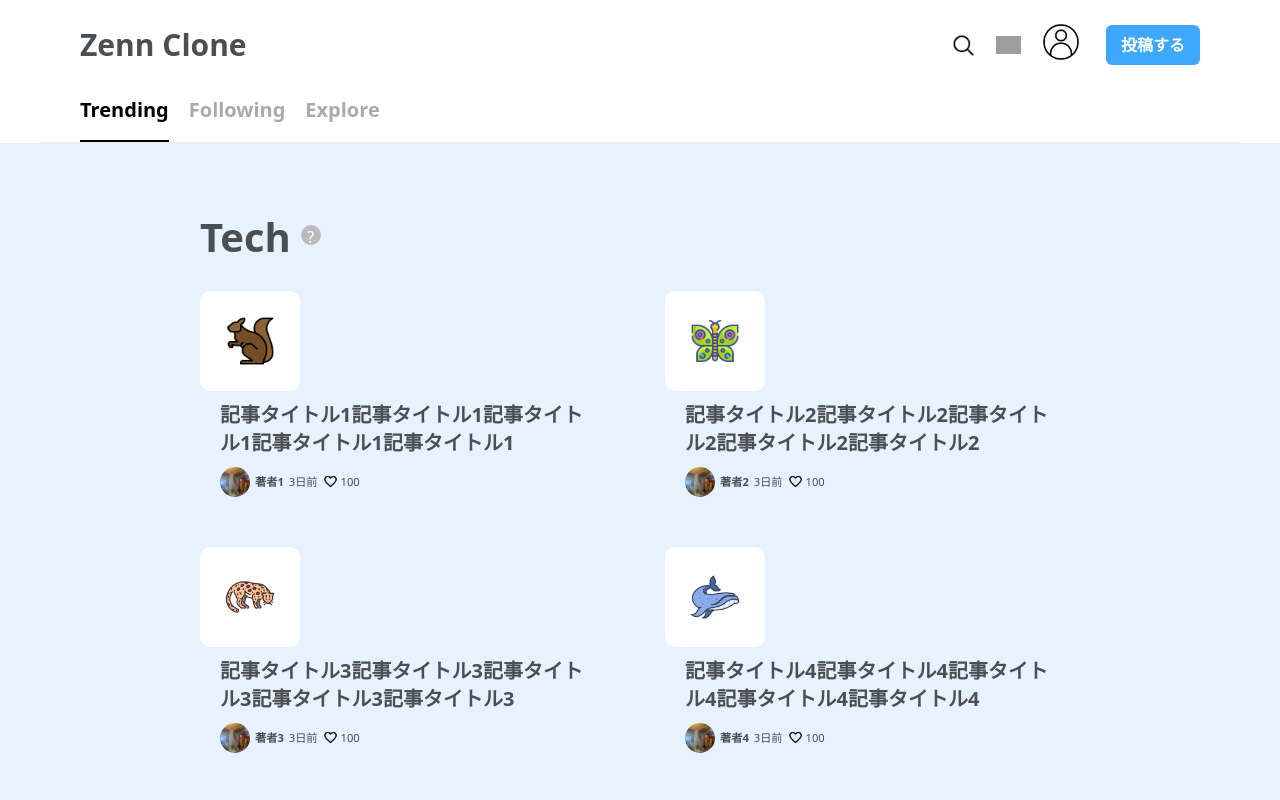
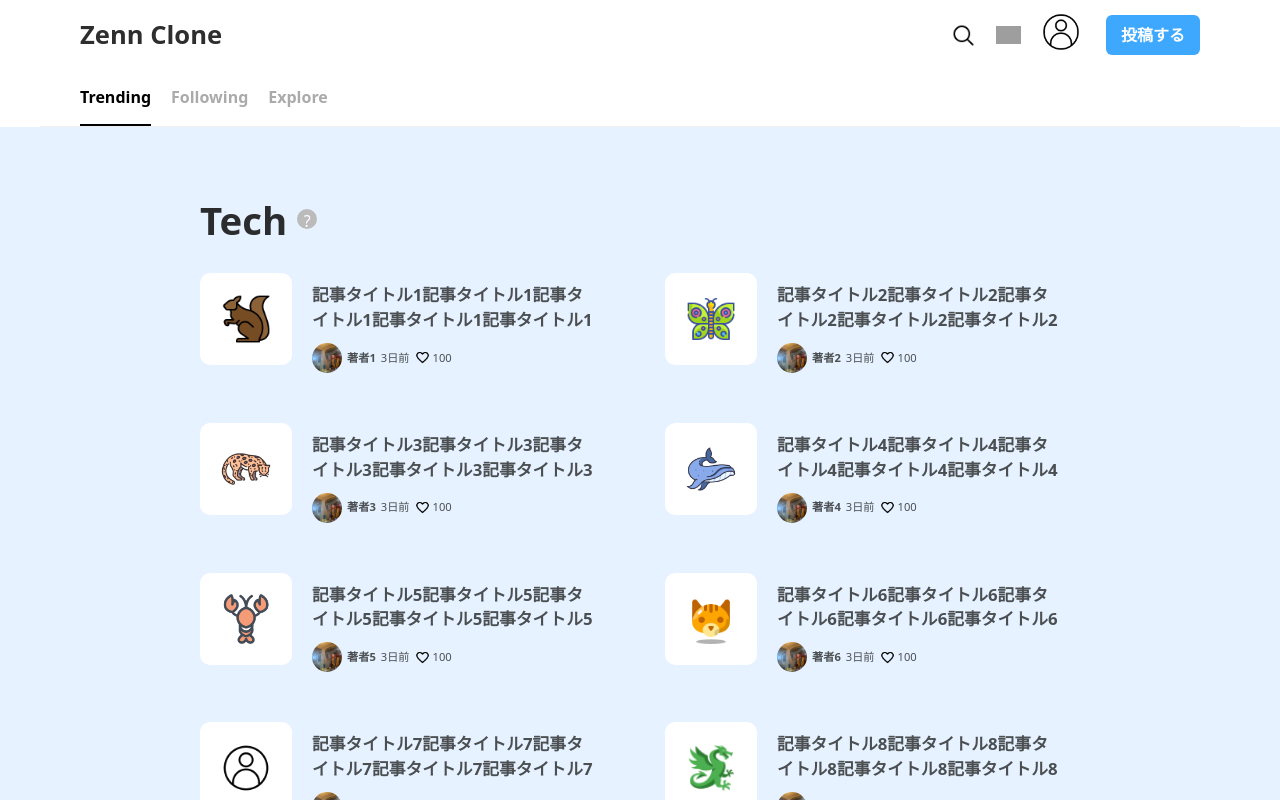
Before and after one commit to mmrakt/zenn-clone, a React (Vite) app: page / in a window 1280 px wide. Shown: the top 800 px of the page. Built offline with nearby package versions, Linux system fonts and the light colour scheme; grey boxes are pictures that could not be loaded.

Commit message:
fix style

```diff
--- a/src/components/category/category.module.scss
+++ b/src/components/category/category.module.scss
@@ -1,8 +1,5 @@
 @use "../../style" as *;
 
-// .section {
-//   padding: 70px 80px;
-// }
 .tech {
   background: $bg-color;
 }
@@ -18,7 +15,7 @@
 .title {
   display: flex;
   & h2 {
-    font-size: 40px;
+    font-size: 2.4rem;
   }
 }
 .tooltip {
@@ -79,19 +76,20 @@
 }
 .item {
   width: calc((100% - 50px) / 2);
-  display: flex;
 }
 .item_link {
   width: 100%;
+  display: flex;
 }
 .item_image {
   background: #fff;
   border-radius: 10px;
-  width: 100px;
-  height: 100px;
+  width: 92px;
+  height: 92px;
   display: flex;
   justify-content: center;
   align-items: center;
+  flex-shrink: 0;
 
   & img {
     width: 50px;
@@ -99,7 +97,7 @@
   }
 }
 .item_title {
-  font-size: 20px;
+  font-size: 1.05rem;
   color: $text-color;
   padding: 0 20px;
   margin-top: 10px;
--- a/src/components/header/header.module.scss
+++ b/src/components/header/header.module.scss
@@ -3,7 +3,7 @@
 .container {
   max-width: $full-width;
   margin: 0 auto;
-  padding: 10px 40px 0;
+  padding: 0 40px;
 }
 .top {
   display: flex;
@@ -12,7 +12,7 @@
   height: 70px;
 }
 .title > h1 {
-  font-size: 30px;
+  font-size: 1.6rem;
 }
 .menu {
   display: flex;
@@ -128,7 +128,7 @@
     border-bottom: 1px solid #eee;
 
     & li {
-      font-size: 1.25em;
+      font-size: 1em;
       font-weight: bold;
       padding: 15px 0;
       color: #aaa;
--- a/src/style/_main.scss
+++ b/src/style/_main.scss
@@ -3,7 +3,7 @@
 
 body {
   background: #fff;
-  color: #4b4f52;
+  color: #000000d1;
 }
 button {
   background: none;
```
